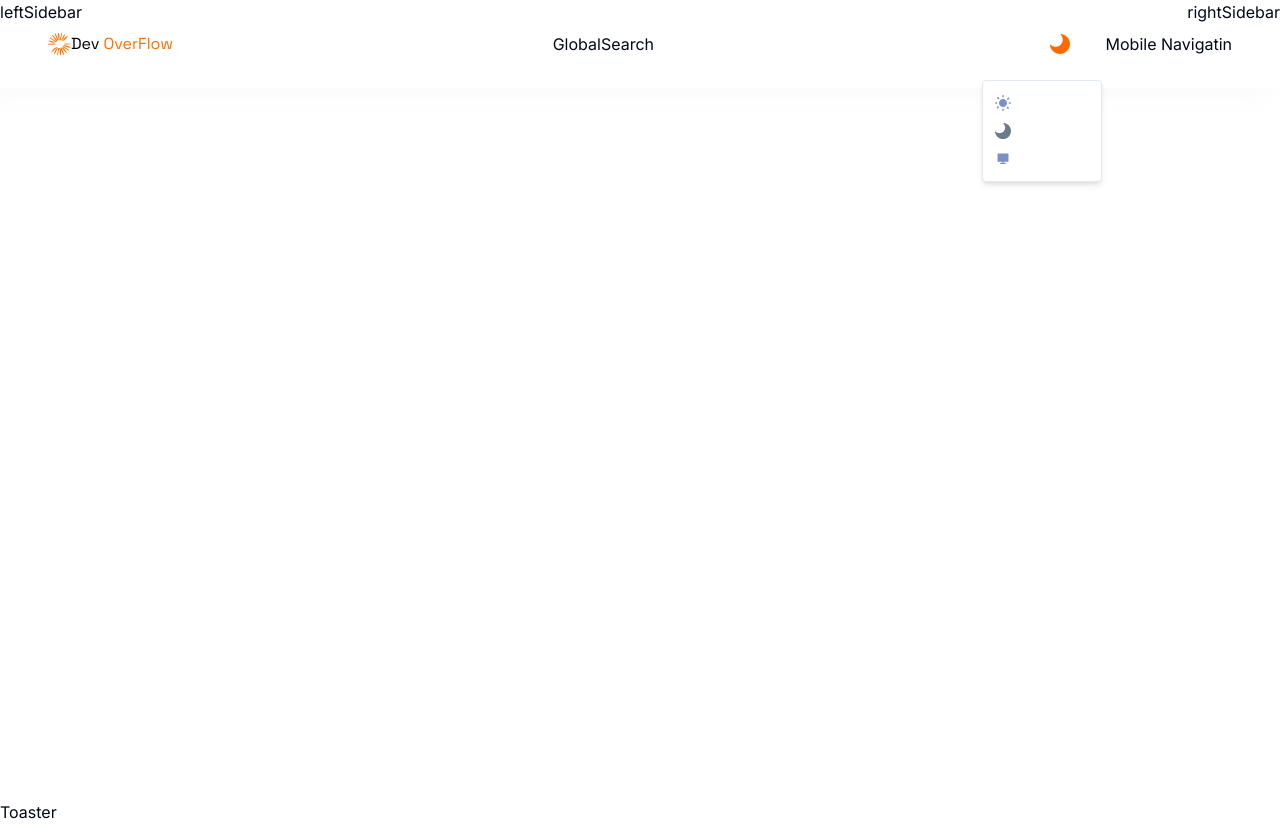
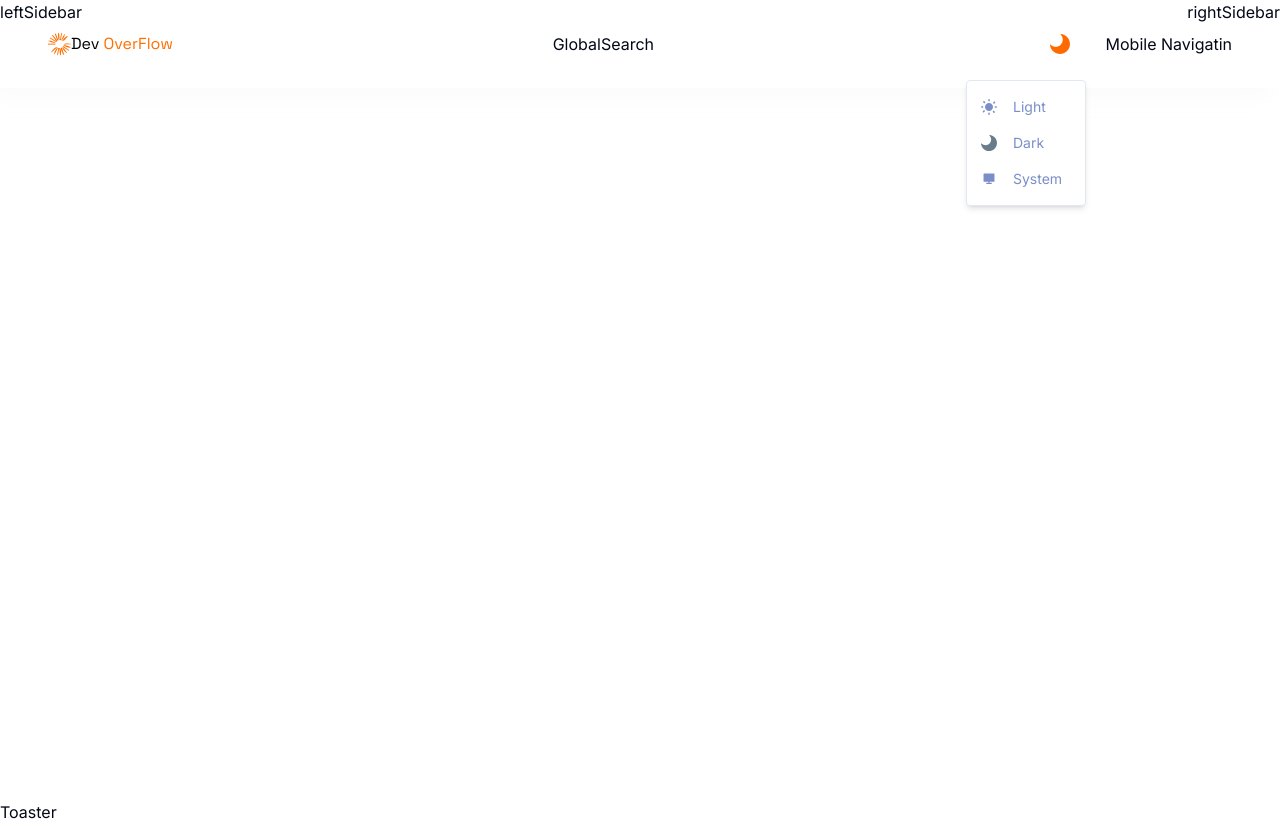
Before and after one commit to shahariaz/devOverFlow, a Next.js app: page / in a window 1280 px wide. Both pictures are taken after a click on the button 1059 px from the left and 44 px from the top of the page. Built offline with nearby package versions, Linux system fonts and the light colour scheme; no server answers.

Commit message:
theme done but have some bug

```diff
--- a/app/layout.tsx
+++ b/app/layout.tsx
@@ -28,6 +28,8 @@ export default function RootLayout({
   children: React.ReactNode;
 }) {
   return (
+    <html lang='en'>
+      <body className={`${inter.variable} ${SpaceGrotesk.variable}`}>
         <ClerkProvider
           appearance={{
             elements: {
@@ -39,11 +41,9 @@ export default function RootLayout({
             },
           }}
         >
-      <html lang='en'>
-        <body className={`${inter.variable} ${SpaceGrotesk.variable}`}>
           <ThemeProvider>{children}</ThemeProvider>
+        </ClerkProvider>
       </body>
     </html>
-    </ClerkProvider>
   );
 }
--- a/components/shared/navbar/Theme.tsx
+++ b/components/shared/navbar/Theme.tsx
@@ -1,52 +1,71 @@
 "use client";
-import React from "react";
+
+import { useTheme } from "@/context/ThemeProvider";
 import {
   Menubar,
   MenubarContent,
   MenubarItem,
   MenubarMenu,
-  MenubarSeparator,
-  MenubarShortcut,
   MenubarTrigger,
 } from "@/components/ui/menubar";
-
-import { useTheme } from "@/context/ThemeProvider";
 import Image from "next/image";
 import { themes } from "@/constants";
+
 const Theme = () => {
-  const { theme, setTheme } = useTheme();
+  const { mode, setMode } = useTheme();
   return (
-    <Menubar className=' relative border-none bg-transparent shadow-none'>
+    <Menubar className='relative border-none bg-transparent shadow-none'>
       <MenubarMenu>
-        <MenubarTrigger className=' focus-within:bg-light-900 data-[state=open]:bg-light-900 dark:focus:bg-dark-160 dark:data-[state=open]:bg-dark-200'>
-          {theme === "light" ? (
+        <MenubarTrigger className='focus:bg-light-900 data-[state=open]:bg-light-900 dark:focus:bg-dark-200 dark:data-[state=open]:bg-dark-200'>
+          {mode === "light" ? (
             <Image
-              src='/assets/icons/sun.svg'
-              alt='light'
+              className='active-theme cursor-pointer'
               width={20}
               height={20}
-              className='active-theme'
+              src='/assets/icons/sun.svg'
+              alt='sun'
             />
           ) : (
             <Image
-              src='/assets/icons/moon.svg'
-              alt='light'
+              className='active-theme cursor-pointer'
               width={20}
               height={20}
-              className='active-theme'
+              src='/assets/icons/moon.svg'
+              alt='moon'
             />
           )}
         </MenubarTrigger>
-        <MenubarContent className=' absolute right-[-4rem] mt-3 min-w-[120px] rounded border py-2 dark:border-dark-400 dark:bg-dark-300 '>
+        <MenubarContent className='absolute right-[-3rem] mt-3 min-w-[120px] rounded border py-2 dark:border-dark-400 dark:bg-dark-300'>
           {themes.map((item) => (
-            <MenubarItem key={item.value}>
+            <MenubarItem
+              className='flex cursor-pointer items-center gap-4 bg-light-900 px-2.5 py-2 focus:bg-light-800 dark:bg-dark-300 dark:focus:bg-dark-400'
+              key={item.value}
+              onClick={() => {
+                setMode(item.value);
+
+                if (item.value !== "system") {
+                  localStorage.theme = item.value;
+                } else {
+                  localStorage.removeItem("theme");
+                }
+              }}
+            >
               <Image
                 src={item.icon}
-                alt={item.label}
+                alt={item.value}
                 width={16}
                 height={16}
-                className={`${theme === item.value && "active-theme"}`}
+                className={`${mode === item.value && "active-theme"}`}
               />
+              <p
+                className={`body-semibold  text-light-500 ${
+                  mode === item.value
+                    ? "text-primary-500"
+                    : "text-dark100_light900"
+                }`}
+              >
+                {item.label}
+              </p>
             </MenubarItem>
           ))}
         </MenubarContent>
@@ -54,5 +73,4 @@ const Theme = () => {
     </Menubar>
   );
 };
-
 export default Theme;
--- a/context/ThemeProvider.tsx
+++ b/context/ThemeProvider.tsx
@@ -2,27 +2,33 @@
 
 import React, { createContext, useContext, useState, useEffect } from "react";
 interface ThemeContextType {
-  theme?: string;
-  setTheme: (mode: string) => void;
+  mode?: string;
+  setMode: (mode: string) => void;
   handleThemeChange: () => void;
 }
 const ThemeContext = createContext<ThemeContextType | undefined>(undefined);
 export function ThemeProvider({ children }: { children: React.ReactNode }) {
-  const [theme, setTheme] = useState("light");
+  const [mode, setMode] = useState("");
   const handleThemeChange = () => {
-    if (theme === "dark") {
-      setTheme("light");
-      document.documentElement.classList.add("light");
+    if (
+      localStorage.theme === "dark" ||
+      (!("theme" in localStorage) &&
+        window.matchMedia("(prefers-color-scheme: dark)").matches)
+    ) {
+      setMode("dark");
+      document.documentElement.classList.add("dark");
     } else {
-      setTheme("dark");
-      document.documentElement.classList.add("dark");
+      setMode("light");
+      document.documentElement.classList.remove("dark");
     }
   };
+
   useEffect(() => {
     handleThemeChange();
-  }, [setTheme]);
+  }, [setMode]);
+  console.log("mode", mode);
   return (
-    <ThemeContext.Provider value={{ setTheme, handleThemeChange }}>
+    <ThemeContext.Provider value={{ setMode, handleThemeChange }}>
       {children}
     </ThemeContext.Provider>
   );
```
Lines whose indentation alone changed are shown as unchanged.
